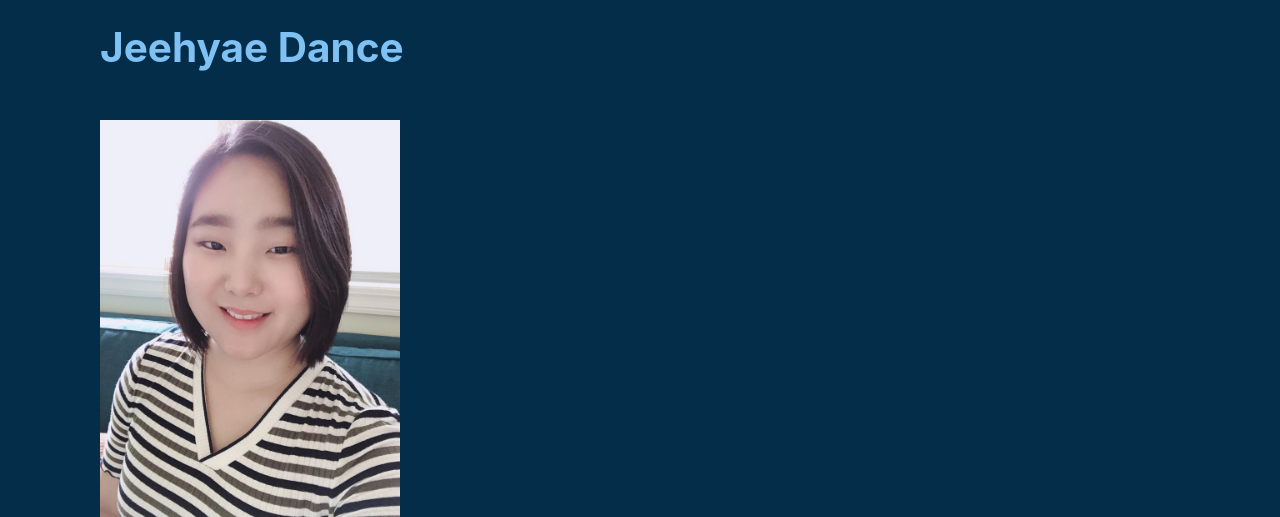
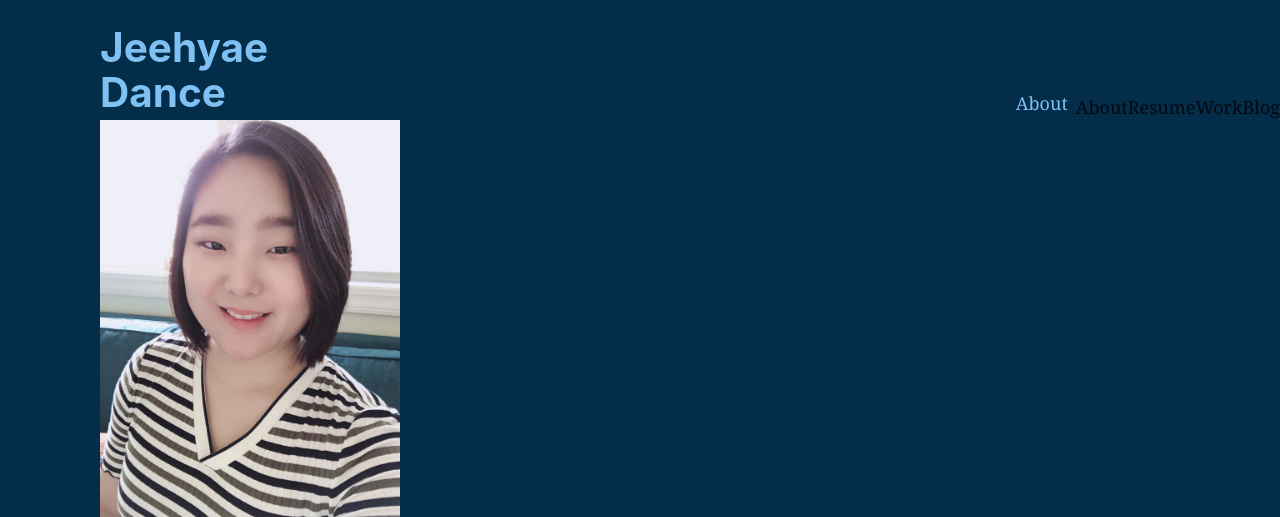
Before and after one commit to JeehyaeDance/personal_page, a Gatsby site: page / in a window 1280 px wide. Shown: the top 517 px of the page. Built offline with nearby package versions, Linux system fonts and the light colour scheme; Gatsby itself is replaced by a stand-in of ours.

Commit message:
added navbtn component to header

```diff
--- a/src/components/header.js
+++ b/src/components/header.js
@@ -1,26 +1,41 @@
 import { Link } from "gatsby"
 import PropTypes from "prop-types"
 import React from "react"
+import NavBtn from "./navBtn"
 
 const Header = ({ siteTitle }) => (
-  <header style={{ height: `120px` }}>
+  <header style={{ height: `120px`, display: `flex` }}>
     <div
       style={{
-        margin: `0 100px`,
-        padding: `1.45rem 0px`,
+        margin: `0 0 0 100px`,
+        padding: `1.45rem 0 0 0`,
       }}
     >
       <h1 style={{ margin: 0 }}>
         <Link
           to="/"
           style={{
+            textDecoration: `none`,
             color: `#7EC1F2`,
-            textDecoration: `none`,
           }}
         >
           {siteTitle}
         </Link>
       </h1>
+    </div>
+    <div
+      style={{
+        display: `flex`,
+        alignItems: `flex-end`,
+        justifyContent: `flex-end`,
+        width: `calc(100% - 400px)`,
+      }}
+    >
+      <NavBtn btnName="About" />
+      <span>About</span>
+      <span>Resume</span>
+      <span>Work</span>
+      <span>Blog</span>
     </div>
   </header>
 )
--- /dev/null
+++ b/src/components/navBtn.js
@@ -0,0 +1,15 @@
+import React from "react"
+import { Link } from "gatsby"
+
+const navBtn = props => (
+  <div style={{ width: `60px`, height: `30px` }}>
+    <Link
+      to={props.btnName === "About" ? "/" : props.btnName}
+      style={{ textDecoration: `none`, color: `#7EC1F2` }}
+    >
+      {props.btnName}
+    </Link>
+  </div>
+)
+
+export default navBtn
```
